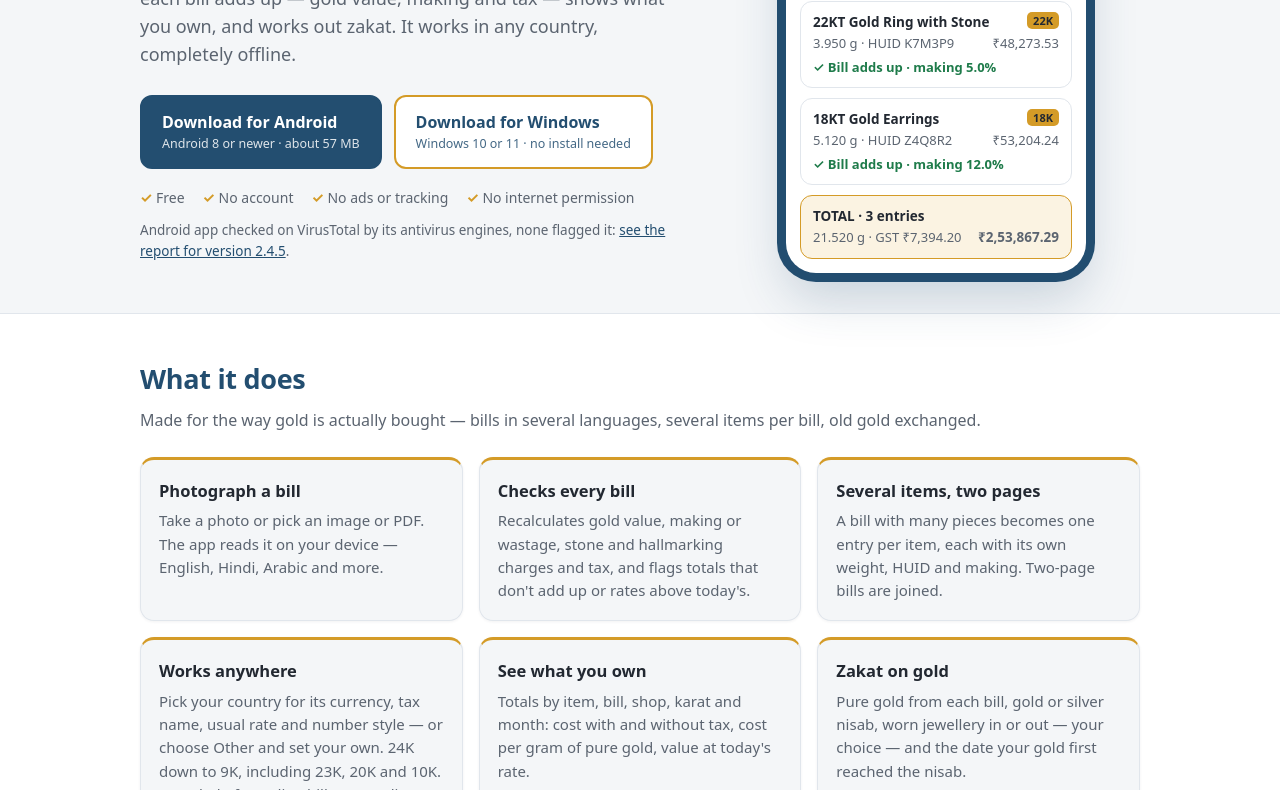
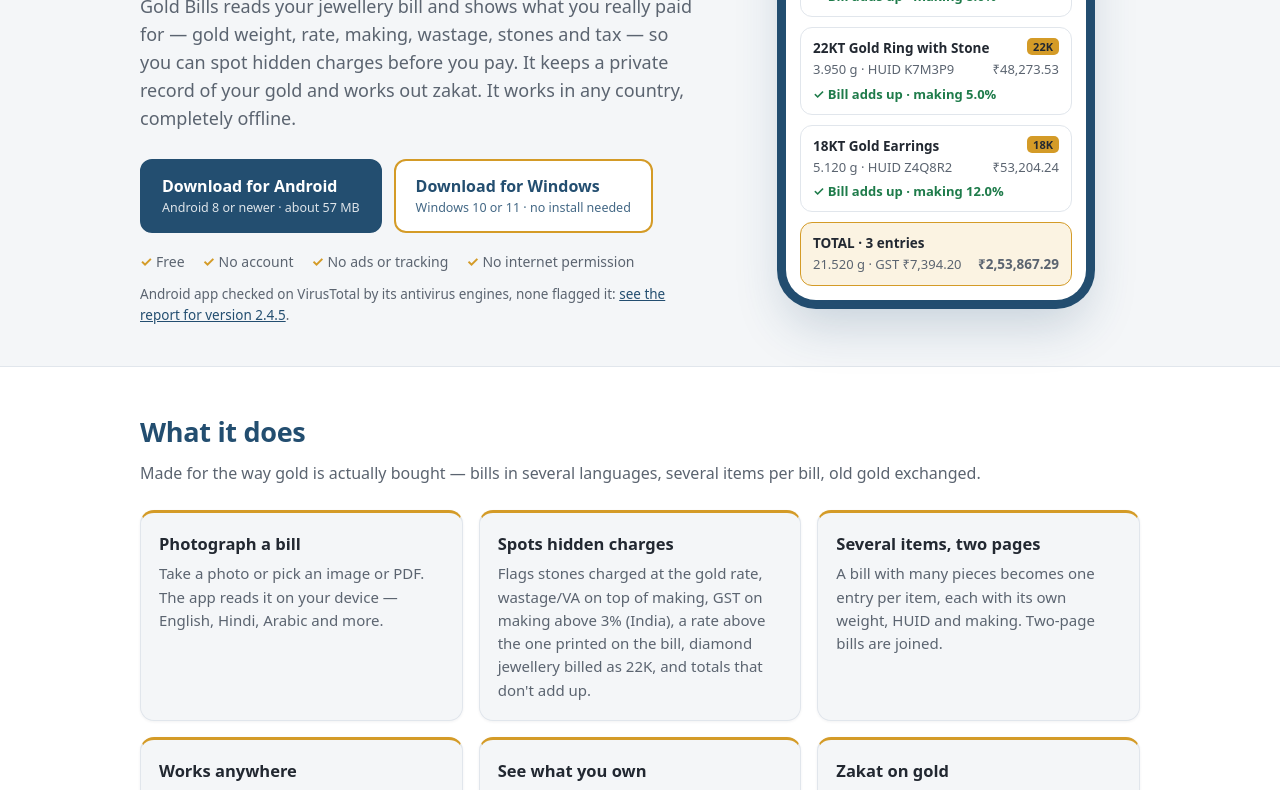
Before and after one commit to VidulaPJ/gold-bills, a plain HTML site: page index.html in a window 1280 px wide. Shown: the part 277-1067 px from the top of the page. Drawn offline with Linux system fonts and the light colour scheme.

Commit message:
Site: show what you really paid for; new checks in 2.5.0
Co-Authored-By: Claude Opus 5.5 <noreply@anthropic.com>
Claude-Session: https://claude.ai/code/session_01S6PkUMzuVEDSnTE4T3Sgwr

```diff
--- a/index.html
+++ b/index.html
@@ -5,11 +5,11 @@
 <meta name="viewport" content="width=device-width, initial-scale=1">
 <meta name="theme-color" content="#234E70">
 <title>Gold Bills — free gold bill checker: making charges, GST &amp; rate</title>
-<meta name="description" content="Free offline app for Android and Windows that checks your gold jewellery bill: wrong totals, rates above the rate printed on the bill, making charges and GST. Track the gold you own and work out zakat. Nothing leaves your device.">
+<meta name="description" content="Free offline app for Android and Windows that shows what you really paid for on a gold jewellery bill: stones charged as gold, hidden wastage, making charges, GST and rates above the printed rate. Track the gold you own and work out zakat. Nothing leaves your device.">
 <link rel="canonical" href="https://vidulapj.github.io/gold-bills/">
 <meta property="og:type" content="website">
 <meta property="og:title" content="Gold Bills — check every gold bill, free &amp; offline">
-<meta property="og:description" content="Snap your jewellery bill: wrong totals and rates above the shop's own printed rate get caught. Free for Android and Windows, no sign-up.">
+<meta property="og:description" content="Snap your jewellery bill: stones charged as gold, hidden wastage and rates above the shop's own printed rate get spotted. Free for Android and Windows, no sign-up.">
 <meta property="og:url" content="https://vidulapj.github.io/gold-bills/">
 <meta property="og:image" content="https://vidulapj.github.io/gold-bills/og-image.png">
 <meta property="og:image:width" content="1200"><meta property="og:image:height" content="630">
@@ -160,9 +160,10 @@ footer { border-top:1px solid #E1E6EC; }
 <div class="hero">
   <div class="wrap">
     <div>
-      <h1>Every gold bill, <em>checked</em>.<br>Every gram, accounted&nbsp;for.</h1>
-      <p class="lead">Gold Bills keeps a private record of the gold you buy, checks that each bill adds up — gold value,
-        making and tax — shows what you own, and works out zakat. It works in any country, completely offline.</p>
+      <h1>See exactly what you <em>paid</em> for.<br>Every gram, accounted&nbsp;for.</h1>
+      <p class="lead">Gold Bills reads your jewellery bill and shows what you really paid for — gold weight, rate, making,
+        wastage, stones and tax — so you can spot hidden charges before you pay. It keeps a private record of your gold and
+        works out zakat. It works in any country, completely offline.</p>
       <div class="buttons">
         <a class="btn primary" href="https://github.com/VidulaPJ/gold-bills/releases/latest/download/GoldBills.apk" data-goatcounter-click="download-android">
           Download for Android <small>Android 8 or newer · about 57 MB</small></a>
@@ -196,7 +197,7 @@ footer { border-top:1px solid #E1E6EC; }
     <p class="sub">Made for the way gold is actually bought — bills in several languages, several items per bill, old gold exchanged.</p>
     <div class="grid">
       <div class="feature"><h3>Photograph a bill</h3><p>Take a photo or pick an image or PDF. The app reads it on your device — English, Hindi, Arabic and more.</p></div>
-      <div class="feature"><h3>Checks every bill</h3><p>Recalculates gold value, making or wastage, stone and hallmarking charges and tax, and flags totals that don't add up or rates above today's.</p></div>
+      <div class="feature"><h3>Spots hidden charges</h3><p>Flags stones charged at the gold rate, wastage/VA on top of making, GST on making above 3% (India), a rate above the one printed on the bill, diamond jewellery billed as 22K, and totals that don't add up.</p></div>
       <div class="feature"><h3>Several items, two pages</h3><p>A bill with many pieces becomes one entry per item, each with its own weight, HUID and making. Two-page bills are joined.</p></div>
       <div class="feature"><h3>Works anywhere</h3><p>Pick your country for its currency, tax name, usual rate and number style — or choose Other and set your own. 24K down to 9K, including 23K, 20K and 10K. Extra help for Indian bills: GST split, lakhs, HUID, old-gold exchange.</p></div>
       <div class="feature"><h3>See what you own</h3><p>Totals by item, bill, shop, karat and month: cost with and without tax, cost per gram of pure gold, value at today's rate.</p></div>
```
